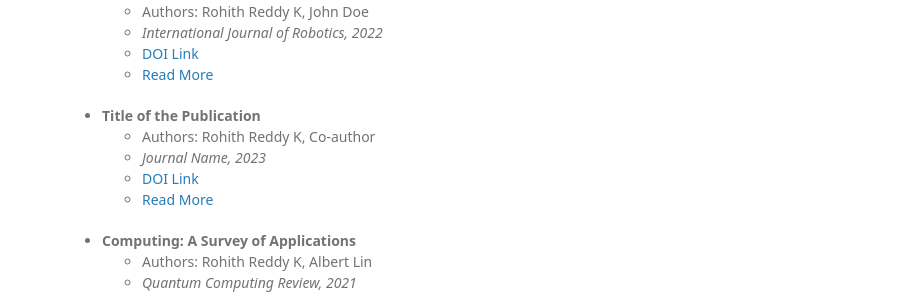
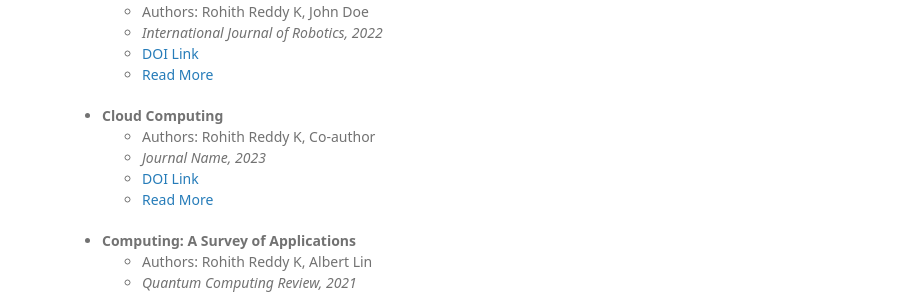
Before and after one commit to Rohith2102/Rohith2102.github.io, a Jekyll site: the page built from _pages/publications.md, in a window 1280 px wide. Shown: the part 498-794 px from the top of the page, without its empty margins (178-1101 px from the left). Built offline with Jekyll 4.4.1, drawn with Linux system fonts in a browser that asks for light colours.

Commit message:
Update and rename 2023-01-01-publication-title.md to 2023-01-01-publication-Cloud.md

```diff
--- a/_publications/2023-01-01-publication-title.md
+++ b/_publications/2023-01-01-publication-Cloud.md
@@ -1,5 +1,5 @@
 ---
-title: "Title of the Publication"
+title: "Cloud Computing"
 authors: "Rohith Reddy K, Co-author"
 journal: "Journal Name"
 year: 2023
```
